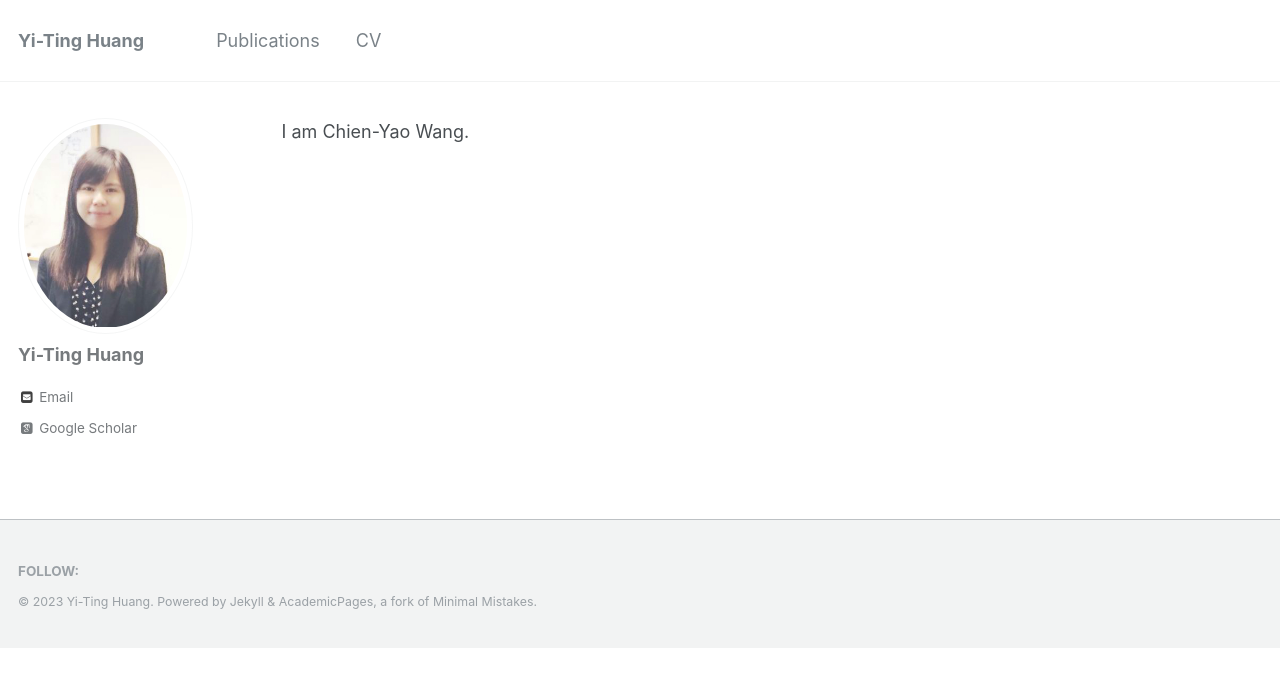
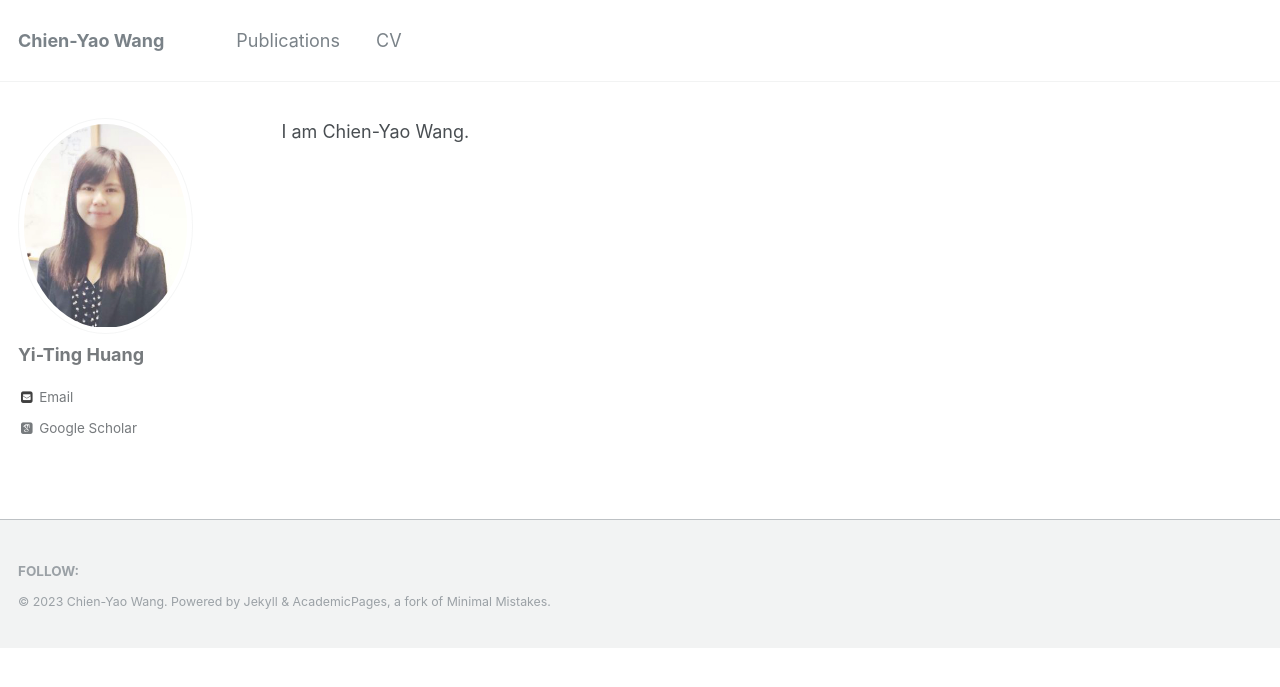
Before and after one commit to WongKinYiu/WongKinYiu.github.io, a Jekyll site: the page built from _pages/about.md, in a window 1280 px wide. Shown: the top 687 px of the page. Built offline with Jekyll 4.4.1, drawn with Linux system fonts in a browser that asks for light colours; some web fonts are replaced.

Commit message:
Update _config.yml

```diff
--- a/_config.yml
+++ b/_config.yml
@@ -7,13 +7,13 @@
 
 # Site Settings
 locale                   : "en-US"
-title                    : "Yi-Ting Huang" #"Your Name / Site Title"
+title                    : "Chien-Yao Wang" #"Your Name / Site Title"
 title_separator          : "-"
-name                     : &name "Yi-Ting Huang"
+name                     : &name "Chien-Yao Wang"
 description              : &description "personal description"
-url                      : https://coralythuang.github.io # the base hostname & protocol for your site e.g. "https://mmistakes.github.io"
+url                      : https://wongkinyiu.github.io # the base hostname & protocol for your site e.g. "https://mmistakes.github.io"
 baseurl                  : "" # the subpath of your site, e.g. "/blog"
-repository               : "coralythuang/coralythuang.github.io"
+repository               : "WongKinYiu/WongKinYiu.github.io"
 teaser                   :  # filename of teaser fallback teaser image placed in /images/, .e.g. "500x300.png"
 breadcrumbs              : false # true, false (default)
 words_per_minute         : 160
```
